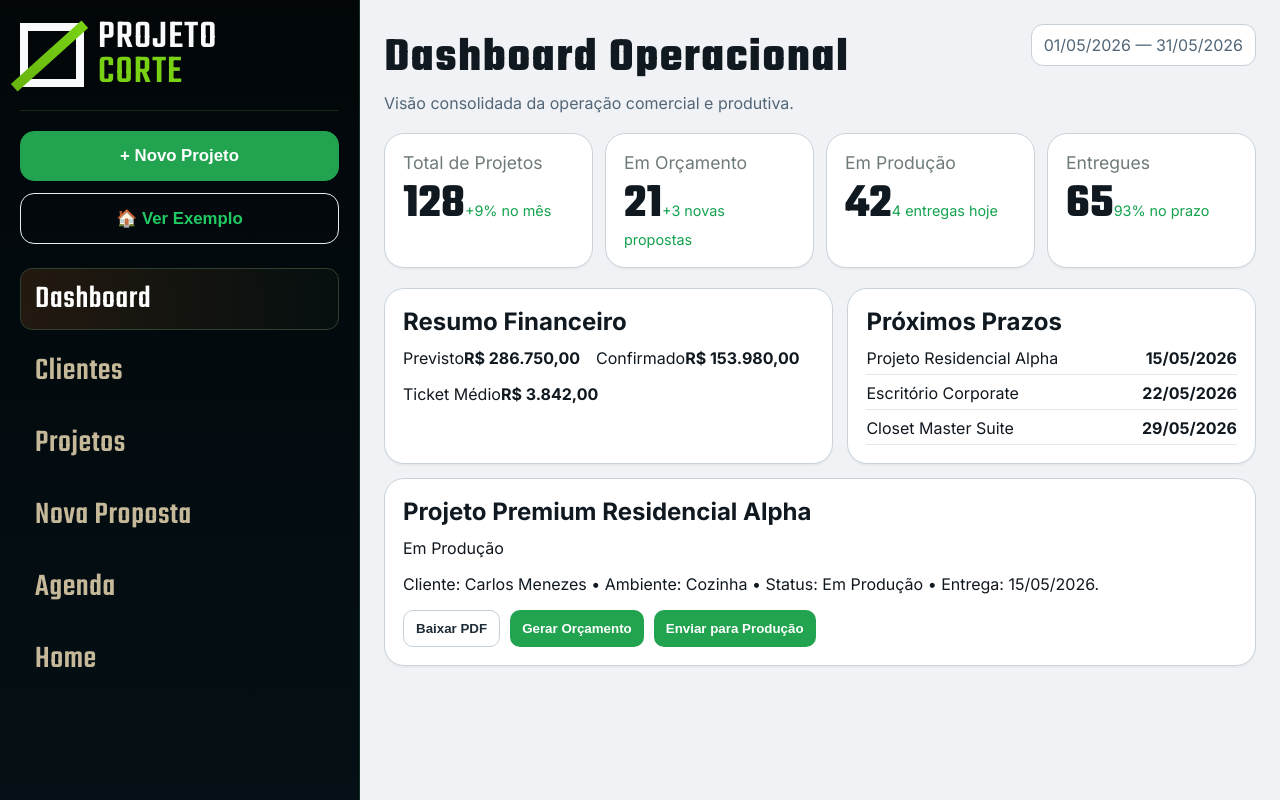
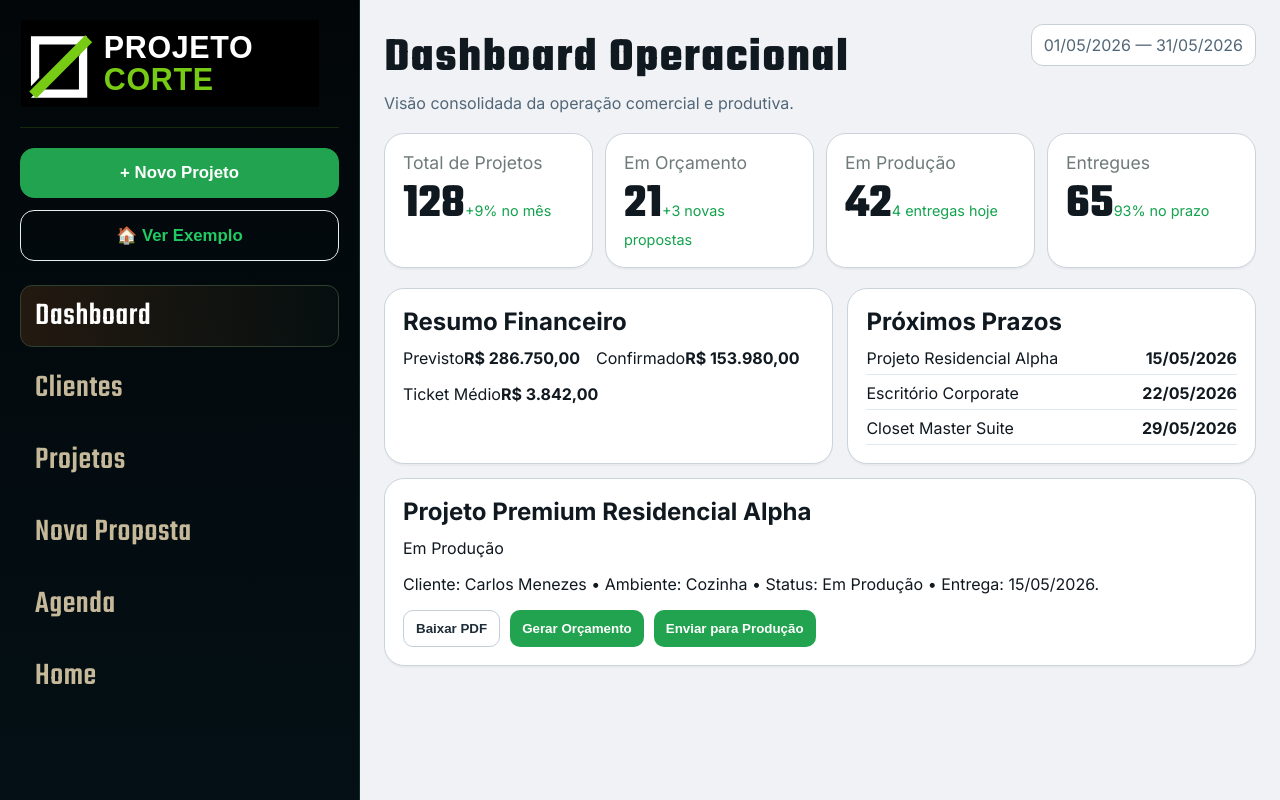
Before and after one commit to Nenkkyou/projeto-corte, a plain HTML site: page index.html in a window 1280 px wide. Drawn offline with Linux system fonts and the light colour scheme.

Commit message:
fix: usar logo em SVG no formato correto sem achatamento

```diff
--- a/app.js
+++ b/app.js
@@ -1,5 +1,5 @@
 const dashboardData = {
-  brand: { top: 'PROJETO', bottom: 'CORTE' },
+  brand: { src: 'logo-projeto-corte.svg', alt: 'Logo Projeto Corte' },
   page: {
     title: 'Dashboard Operacional',
     subtitle: 'Visão consolidada da operação comercial e produtiva.',
@@ -35,16 +35,7 @@ const dashboardData = {
 };
 
 const brand = document.querySelector('#brand');
-brand.innerHTML = `
-  <div class="brand-icon" aria-hidden="true">
-    <div class="brand-frame"></div>
-    <div class="brand-cut"></div>
-  </div>
-  <div class="brand-text">
-    <span class="brand-top">${dashboardData.brand.top}</span>
-    <span class="brand-bottom">${dashboardData.brand.bottom}</span>
-  </div>
-`;
+brand.innerHTML = `<img class="brand-image" src="${dashboardData.brand.src}" alt="${dashboardData.brand.alt}" />`;
 
 const sidebarActions = document.querySelector('#sidebar-actions');
 dashboardData.actions.forEach(({ label, className }) => {
--- a/styles.css
+++ b/styles.css
@@ -15,13 +15,8 @@ body { margin: 0; font-family: Inter, sans-serif; color: var(--text); background
 .app-layout { min-height: 100vh; display: grid; grid-template-columns: 360px 1fr; }
 .sidebar { background: linear-gradient(180deg, #020609, #041015); border-right: 1px solid #133027; padding: 20px; }
 
-.brand { display: flex; align-items: center; gap: 14px; margin-bottom: 20px; }
-.brand-icon { width: 64px; aspect-ratio: 1; position: relative; flex: 0 0 64px; }
-.brand-frame { position: absolute; inset: 0; border: 8px solid var(--white); }
-.brand-cut { position: absolute; width: 95px; height: 10px; left: -18px; top: 28px; transform: rotate(-42deg); background: linear-gradient(90deg, var(--green-strong), var(--green)); }
-.brand-text { font-family: Teko, sans-serif; letter-spacing: .07em; line-height: .88; }
-.brand-top,.brand-bottom { display:block; font-size:2.5rem; }
-.brand-top{ color:var(--white);} .brand-bottom{ color:var(--green);}
+.brand { margin-bottom: 20px; }
+.brand-image { display:block; width: 100%; max-width: 300px; height: auto; object-fit: contain; }
 
 .sidebar-actions { border-top: 1px solid rgba(117, 209, 20, 0.16); padding-top: 20px; display:grid; gap:12px; margin-bottom: 24px; }
 .sidebar-btn { width:100%; border-radius:14px; padding:14px 16px; font-weight:700; font-size:1.05rem; cursor:pointer; }
```
Also changed, not shown: logo-projeto-corte.svg (added).
